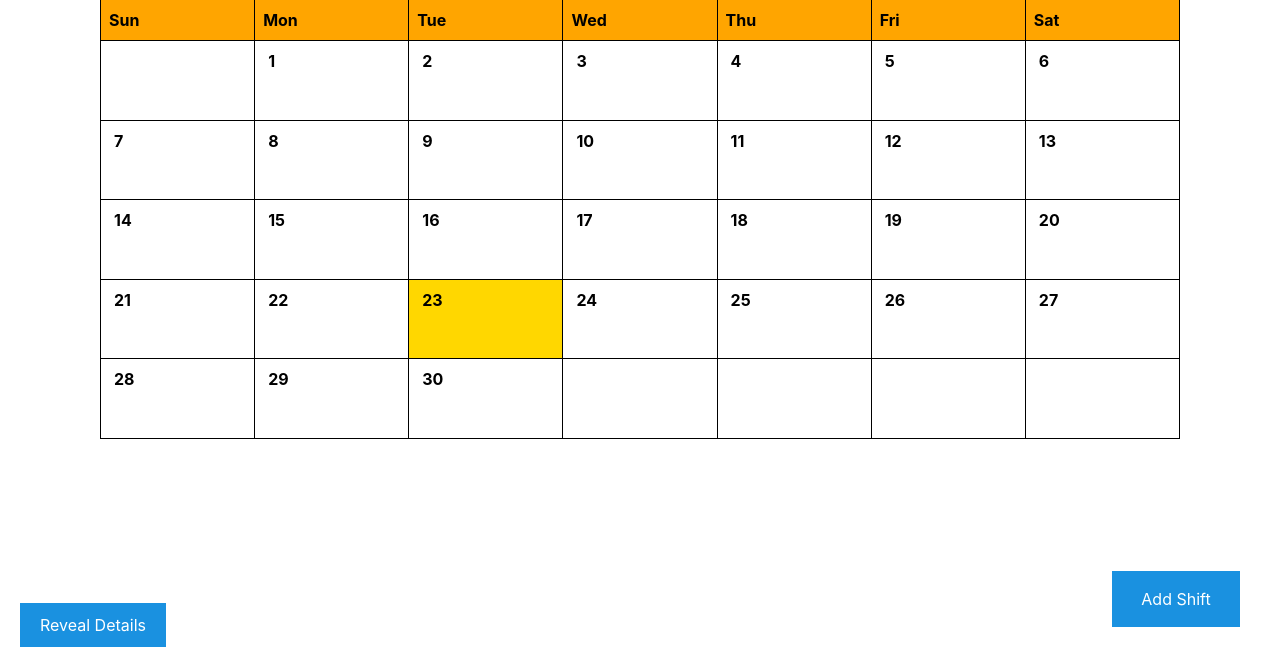
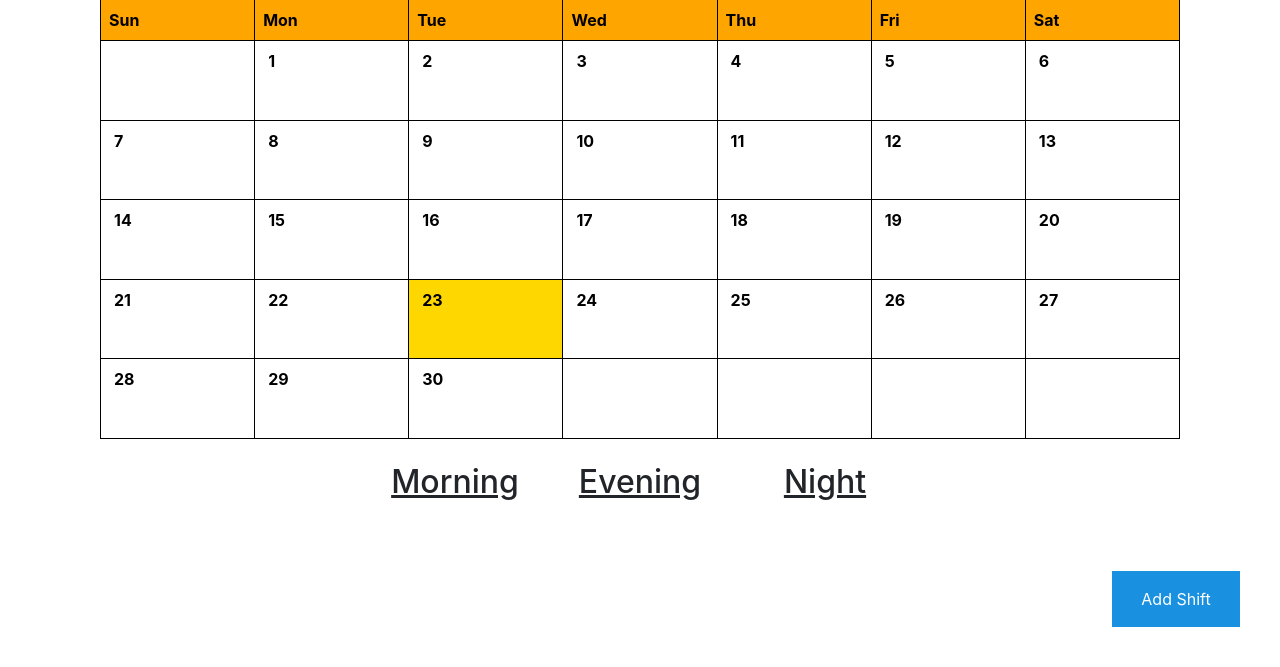
Before and after one commit to PatrickKallenbach/CENGroup6Project, a Flask app: page / in a window 1280 px wide. Shown: the part 133-800 px from the top of the page. Run offline with Flask 3, Linux system fonts and the light colour scheme; a user stored in the database is signed in; some libraries are stand-ins or nearby versions.

Commit message:
fixed the homepage that was messing up everyone's files

```diff
--- a/website/templates/home.html
+++ b/website/templates/home.html
@@ -123,7 +123,7 @@
             margin: 15% auto; /* 15% from the top and centered */
             padding: 20px;
             border: 1px solid #888;
-            width: 80%; /* Could be more or less, depending on screen size */
+            width: 50%; /* Could be more or less, depending on screen size */
         }
 
         .row {
@@ -155,6 +155,40 @@
             left: 0;
             bottom: 0;
             padding: 10px;
+        }
+
+        .shift-details {
+            width: 50%;
+            display: flex;
+            justify-content: space-between;
+        }
+
+        .shift-display-header {
+            text-align: center;
+        }
+
+        .shift-display {
+            list-style-type: none;
+            padding: 20px;
+            margin: 0;
+            text-align: center;
+        }
+
+        .shift-display li {
+            display: inline-block;
+            text-align: left;
+            padding-top: 5px;
+            padding-bottom: 5px;
+            padding-left: 30px;
+            padding-right: 30px
+        }
+
+        .shift-display li:hover {
+            background-color: rgb(228, 228, 228);
+        }
+
+        .shift-display-selected {
+            background-color: rgb(228, 228, 228);
         }
     </style>
         </head>
@@ -207,7 +241,7 @@
                     <option>Evening</option>
                     <option>Night</option>
                 </select>
-                <button id="submitButton" onclick="closeModal('employeeListModal')">Submit</button>
+                <button id="submitButton">Submit</button>
                 <p id="output"></p>
             </div>
         </div>
@@ -224,10 +258,28 @@
         </div>
     </div>
 
+    <br>
+    <center>
+        <div class="shift-details">
+            <span style="width: 50%">
+                <h2 class="shift-display-header"><u> Morning </u></h2>
+                <ul id="shift-first" class="shift-display"></ul>
+            </span>
+            <span style="width: 50%">
+                <h2 class="shift-display-header"><u> Evening </u></h2>
+                <ul id="shift-second" class="shift-display"></ul>
+            </span>
+            <span style="width: 50%">
+                <h2 class="shift-display-header"><u> Night </u></h2>
+                <ul id="shift-third" class="shift-display"></ul>
+            </span>
+        </div>
+    </center>
+
 
             {% if current_user.is_authenticated and current_user.role == 'manager' %}
                 <div id="shift-buttons" class="text-center font-weight-bold">
-                    <button class="shift-buttons" onclick="addShift()">Add Shift</button>
+                    <button id="add-remove-button"class="shift-buttons">Add Shift</button>
                 </div>
             {% endif %}
 
@@ -235,9 +287,12 @@
             <!-- <div class="reveal-details-button-container">
                 <button id="revealDetailsButton">Reveal Details</button>
             </div> -->
+
+            <!--
             <div class="text-center font-weight-bold">
                 <button id="revealDetailsButton">Reveal Details</button>
             </div>
+        -->
 
 
 
@@ -254,6 +309,11 @@
 
     let selectedMonth = -1;
     let selectedDate = -1;
+
+    let selectedEmployee = null;
+    let selectedType = null;
+
+    let selectedShift = null;
 
     let startDay = 0;
     let daysInMonth = 0;
@@ -275,6 +335,15 @@
         renderCalendar(currentMonth, currentYear);
     }
 
+    document.getElementById('shift-buttons').addEventListener('click', function() {
+        if (selectedShift == null){
+            addShift();
+        }
+        else {
+            deleteShift();
+        }
+    });
+
     function addShift() {
         let cells = document.getElementById("calendarBody").getElementsByClassName("selected");
         if (cells.length > 0) {
@@ -282,11 +351,7 @@
             let month = JSON.parse(cell.dataset.month);
             let day = JSON.parse(cell.dataset.date);
 
-            let selection = showEmployeeList();
-
-            let employee = [];
-
-            fetch('/get_user/' + selection.employee, {
+            fetch('/get-employees', {
                 method: 'GET',
                 headers: {
                     'Content-Type': 'application/json',
@@ -294,15 +359,40 @@
             }).then(response => {
                 return response.json();
             }).then(data => {
-                employee.push(data);
-            })
+                let employeeDropdown = document.getElementById('employeeDropdown');
+                let typeDropdown = document.getElementById('typeDropdown');
+                let submitButton = document.getElementById('submitButton');
+                employeeDropdown.innerHTML = '';
+                data.forEach(employee => {
+                    var option = document.createElement('option');
+                    option.value = employee.first_name;
+                    option.text = employee.first_name;
+                    employeeDropdown.add(option);
+                });
+
+                employeeDropdown.selectedIndex = 0;
+                typeDropdown.selectedIndex = 0;
+
+                selectedEmployee = data.find(x => x.first_name === employeeDropdown.value);
+                selectedType = 'Morning';
+
+                employeeDropdown.addEventListener('change', function() {
+                    selectedEmployee = data.find(x => x.first_name === this.value);
+                });
+
+                typeDropdown.addEventListener('change', function() {
+                    selectedType = this.value;
+                });
+
+                submitButton.addEventListener('click', function() {
+                    closeModal('employeeListModal');
 
                     fetch('/create_shift', {
                         method: 'POST',
                         headers: {
                             'Content-Type': 'application/json',
                         },
-                body: JSON.stringify({ user_id: 1, month: month, day: day, type: 1}),
+                        body: JSON.stringify({ 'user_id': selectedEmployee.id, 'month': month, 'day': day, 'type': selectedType}),
                     })
                     .then(response => response.json())
                     .then(data => {
@@ -312,76 +402,39 @@
                         console.error('Error:', error);
                     });
                     renderCalendar(currentMonth, currentYear);
-        }
-        else {
-            alert("Please select a date first.");
-        }
-
-        // let cells = document.getElementById("calendarBody").getElementsByClassName("selected");
-        // if (cells.length > 0) {
-        //     cell = cells[0];
-        //     let month = JSON.parse(cell.dataset.month);
-        //     let date = JSON.parse(cell.dataset.date);
-        //     shifts.push(new Shift(1, "John", "Cook", date, month));
-        //     renderCalendar(currentMonth, currentYear);
-        // }
-    }
-
-    function showEmployeeList() {
-        let selectedEmployee = "";
-        let selectedType = 0;
-
-        // Fetch employee data from the server
-        fetch('/get-employees', {
-            method: 'GET',
-            headers: {
-                'Content-Type': 'application/json',
-            },
-            // Authentication headers if necessary
-        }).then(response => {
-            return response.json();
-        }).then(data => {
-            // Assuming 'data' is an array of employee objects
-            // const list = document.getElementById('employeeList');
-            // list.innerHTML = ''; // Clear existing list items
-            // data.forEach(employee => {
-            //     const listItem = document.createElement('li');
-            //     listItem.textContent = employee.first_name; // Adjust if needed
-            //     list.appendChild(listItem);
-            // });
-            // Show the modal
-            let employeeDropdown = document.getElementById('employeeDropdown');
-            let typeDropdown = document.getElementById('typeDropdown');
-
-            data.forEach(employee => {
-                var option = document.createElement('option');
-                option.value = employee.first_name;
-                option.text = employee.first_name;
-                employeeDropdown.add(option);
                 });
 
-            employeeDropdown.addEventListener('change', function() {
-                selectedEmployee = this.value;
-            });
-
-            typeDropdown.addEventListener('change', function() {
-                selectedType = this.value;
-            });
 
                 document.getElementById('employeeListModal').style.display = 'block';
             }).catch(error => {
                 console.error('Error fetching employees:', error);
             });
-
-        return {employee: selectedEmployee, type: selectedType};
+        }
+        else {
+            alert("Please select a date first.");
+        }
     }
 
 
-    /*
     function deleteShift() {
-        // do something eventually
+        fetch('/delete_shift', {
+            method: 'DELETE',
+             headers: {
+                'Content-Type': 'application/json',
+            },
+            body: JSON.stringify({ 'id': selectedShift}),
+        })
+        .then(response => response.json())
+        .then(data => {
+            console.log(data);
+        })
+        .catch((error) => {
+            console.error('Error:', error);
+        });
+
+        renderCalendar(currentMonth, currentYear);
+        getShifts();
     }
-    */
 
     function getShifts() {
         fetch('/get_shifts', {
@@ -394,29 +447,48 @@
                 return response.json();
             }).then(data => {
                 // Assuming 'data' is an array of employee objects
-                const list = document.getElementById('shiftList');
-                list.innerHTML = ''; // Clear existing list items
+                const morning = document.getElementById('shift-first');
+                const evening = document.getElementById('shift-second');
+                const night = document.getElementById('shift-third');
+
+                morning.innerHTML = '';
+                evening.innerHTML = '';
+                night.innerHTML = '';
+
                 data.forEach(shift => {
                     if (shift.day == selectedDate && shift.month == selectedMonth) {
                         const listItem = document.createElement('li');
-                        let type = "";
-                        switch (shift.type){
-                            case 1:
-                                type = "Morning";
+
+                        listItem.textContent = shift.first_name;
+                        listItem.dataset.shiftID = JSON.stringify(shift.id);
+                        listItem.classList.add('shift-display-content')
+                        listItem.addEventListener('click', function() {
+                            document.getElementById("add-remove-button").innerText = 'Remove Shift';
+
+                            let selectedShifts = document.getElementsByClassName("shift-display-content");
+                            for (let i = 0; i < selectedShifts.length; i++) {
+                                selectedShifts[i].classList.remove('shift-display-selected');
+                            }
+
+                            this.classList.add('shift-display-selected');
+                            selectedShift = JSON.parse(listItem.dataset.shiftID);
+                        });
+
+                        switch (shift.type) {
+                            case 'Morning':
+                                morning.appendChild(listItem);
                                 break;
-                            case 2:
-                                type = "Evening";
+                            case 'Evening':
+                                evening.appendChild(listItem);
                                 break;
-                            case 3:
-                                type = "Night";
+                            case 'Night':
+                                night.appendChild(listItem);
                                 break;
                         }
-                        listItem.textContent = shift.first_name + ": " + type;
-                        list.appendChild(listItem);
                     }
                 });
                 // Show the modal
-                document.getElementById('shiftListModal').style.display = 'block';
+                //document.getElementById('shiftListModal').style.display = 'block';
             }).catch(error => {
                 console.error('Error fetching employees:', error);
             });
@@ -486,15 +558,36 @@
         if (selectedDate !== -1 && selectedMonth !== -1) {
             selectCell();
         }
+
+        getShifts();
     }
 
+    let metaKeyPressed = false;
+
     function selectCell() {
+        try{
+            document.getElementById("add-remove-button").innerText = 'Add Shift';
+        }
+        catch (e) {};
+
+        let selectedShifts = document.getElementsByClassName("shift-display-content");
+        for (let i = 0; i < selectedShifts.length; i++) {
+            selectedShifts[i].classList.remove('shift-display-selected');
+        }
+
+        selectedShifts = null;
+
         let cells = document.getElementsByTagName('td');
         for (let k = 0; k < cells.length; k++) {
             let cell = cells[k];
             cell.classList.remove('selected');
         }
+
+        if (selectedMonth == JSON.parse(cells[15].dataset.month)) {
             cells[startDay + selectedDate - 1].classList.add("selected");
+        }
+
+        getShifts();
     }
 
     var modal = document.getElementById("myModal");
@@ -520,39 +613,6 @@
         document.getElementById(modalId).style.display = 'none';
     }
 
-
-
-    function showEmployeeList() {
-        // Fetch employee data from the server
-        fetch('/get-employees', {
-            method: 'GET',
-            headers: {
-                'Content-Type': 'application/json',
-            },
-            // Authentication headers if necessary
-        }).then(response => {
-            return response.json();
-        }).then(data => {
-            // Assuming 'data' is an array of employee objects
-            const list = document.getElementById('employeeList');
-            list.innerHTML = ''; // Clear existing list items
-            data.forEach(employee => {
-                const listItem = document.createElement('li');
-                listItem.textContent = employee.first_name; // Adjust if needed
-                list.appendChild(listItem);
-            });
-            // Show the modal
-            document.getElementById('employeeListModal').style.display = 'block';
-        }).catch(error => {
-            console.error('Error fetching employees:', error);
-        });
-    }
-
-    // Event listener for your Add Shift button
-    document.getElementById('shift-buttons').addEventListener('click', function() {
-        showEmployeeList();
-    });
-
     document.getElementById('revealDetailsButton').addEventListener('click', function() {
         let selectedCell = document.querySelector('.selected');
         if (selectedCell) {
@@ -565,16 +625,3 @@
 
 </script>
 {% endblock %}
-
-
-const tbody = document.getElementById('calendarBody');
-tbody.addEventListener('click', function (e) {
-    const cell = e.target.closest('td');
-    if (!cell) return; // Quit, not clicked on a cell
-    const cells = tbody.getElementsByTagName('td');
-    for (const cell of cells) {
-        cell.classList.remove('selected');
-    }
-    cell.classList.add('selected');
-    // Do not clear innerHTML: cell.innerHTML = "";
-});
```
Lines whose indentation alone changed are shown as unchanged.
